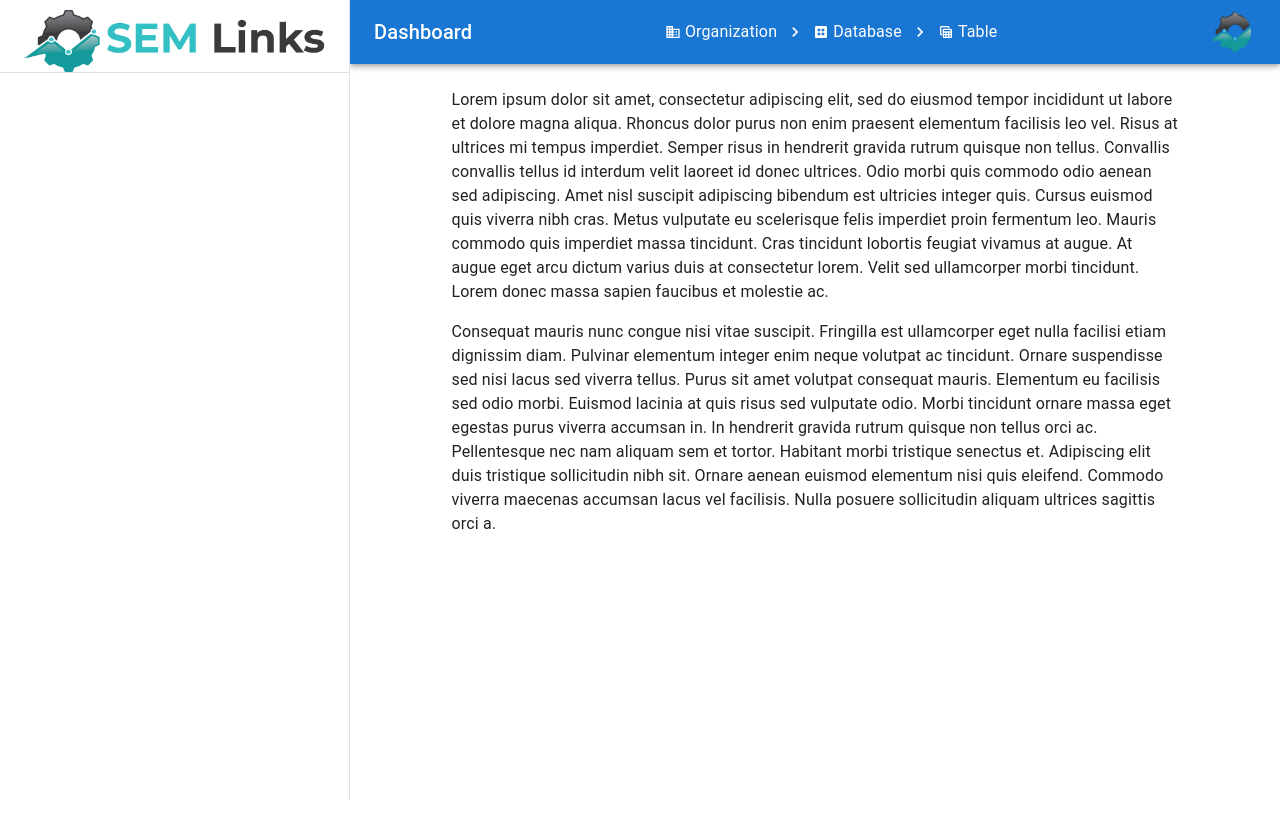
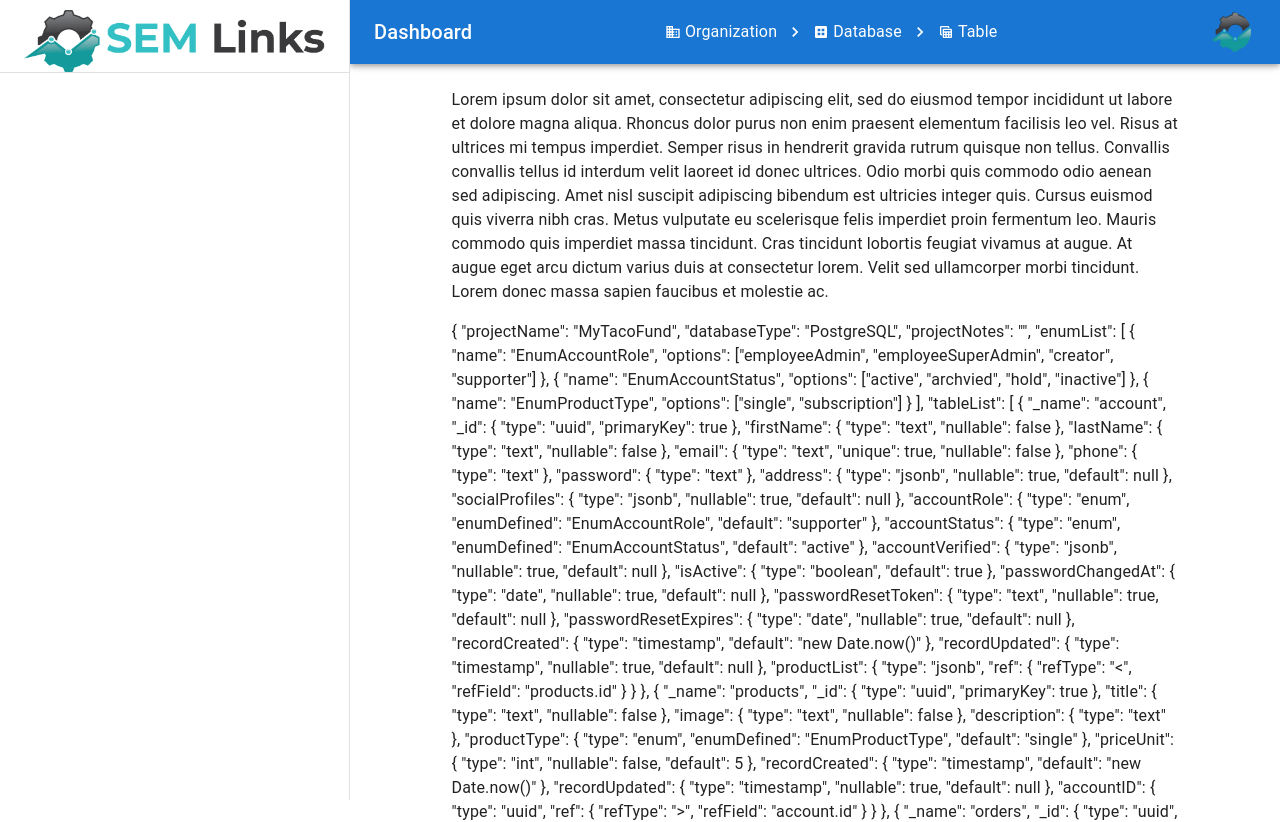
Before and after one commit to carbondigitalus/datasmyth-database-gui, a Next.js app: page / in a window 1280 px wide. Shown: the top 822 px of the page. Before the commit the page ends 800 px from the top, so only its background shows below. Built offline with nearby package versions, Linux system fonts and the light colour scheme.

Commit message:
convert page to use data output

```diff
--- a/src/pages/index.tsx
+++ b/src/pages/index.tsx
@@ -1,14 +1,38 @@
+// Core Modules
+import * as fs from 'fs';
+
+// NPM Modules
 import * as React from 'react';
 import Box from '@mui/material/Box';
 import Toolbar from '@mui/material/Toolbar';
 import Typography from '@mui/material/Typography';
 
+// Custom Modules
 import PortalTemplate from 'components/templates/portal.template';
+import DatabaseContext from 'utils/context/database.context';
 
-export default class IndexPage extends React.Component {
+interface PageProps {
+  data: any;
+}
+
+export function getStaticProps(context) {
+  const file = `${process.cwd()}/src/database/database.json`;
+  const database = fs.readFileSync(file, 'utf-8');
+  console.log('database\n', database);
+
+  return {
+    props: { data: database }
+  };
+}
+
+export default class IndexPage extends React.Component<PageProps> {
+  constructor(props: PageProps) {
+    super(props);
+  }
+
   render() {
     return (
-      <PortalTemplate pageTitle='Dashboard'>
+      <PortalTemplate pageTitle='Dashboard' data={this.props.data}>
         <Box component='main' sx={{ flexGrow: 1, bgcolor: 'background.default', p: 3 }}>
           <Toolbar />
           <Typography paragraph>
@@ -21,16 +45,7 @@ export default class IndexPage extends React.Component {
             Cras tincidunt lobortis feugiat vivamus at augue. At augue eget arcu dictum varius duis at consectetur
             lorem. Velit sed ullamcorper morbi tincidunt. Lorem donec massa sapien faucibus et molestie ac.
           </Typography>
-          <Typography paragraph>
-            Consequat mauris nunc congue nisi vitae suscipit. Fringilla est ullamcorper eget nulla facilisi etiam
-            dignissim diam. Pulvinar elementum integer enim neque volutpat ac tincidunt. Ornare suspendisse sed nisi
-            lacus sed viverra tellus. Purus sit amet volutpat consequat mauris. Elementum eu facilisis sed odio morbi.
-            Euismod lacinia at quis risus sed vulputate odio. Morbi tincidunt ornare massa eget egestas purus viverra
-            accumsan in. In hendrerit gravida rutrum quisque non tellus orci ac. Pellentesque nec nam aliquam sem et
-            tortor. Habitant morbi tristique senectus et. Adipiscing elit duis tristique sollicitudin nibh sit. Ornare
-            aenean euismod elementum nisi quis eleifend. Commodo viverra maecenas accumsan lacus vel facilisis. Nulla
-            posuere sollicitudin aliquam ultrices sagittis orci a.
-          </Typography>
+          <Typography paragraph>{this.props.data}</Typography>
         </Box>
       </PortalTemplate>
     );
```
